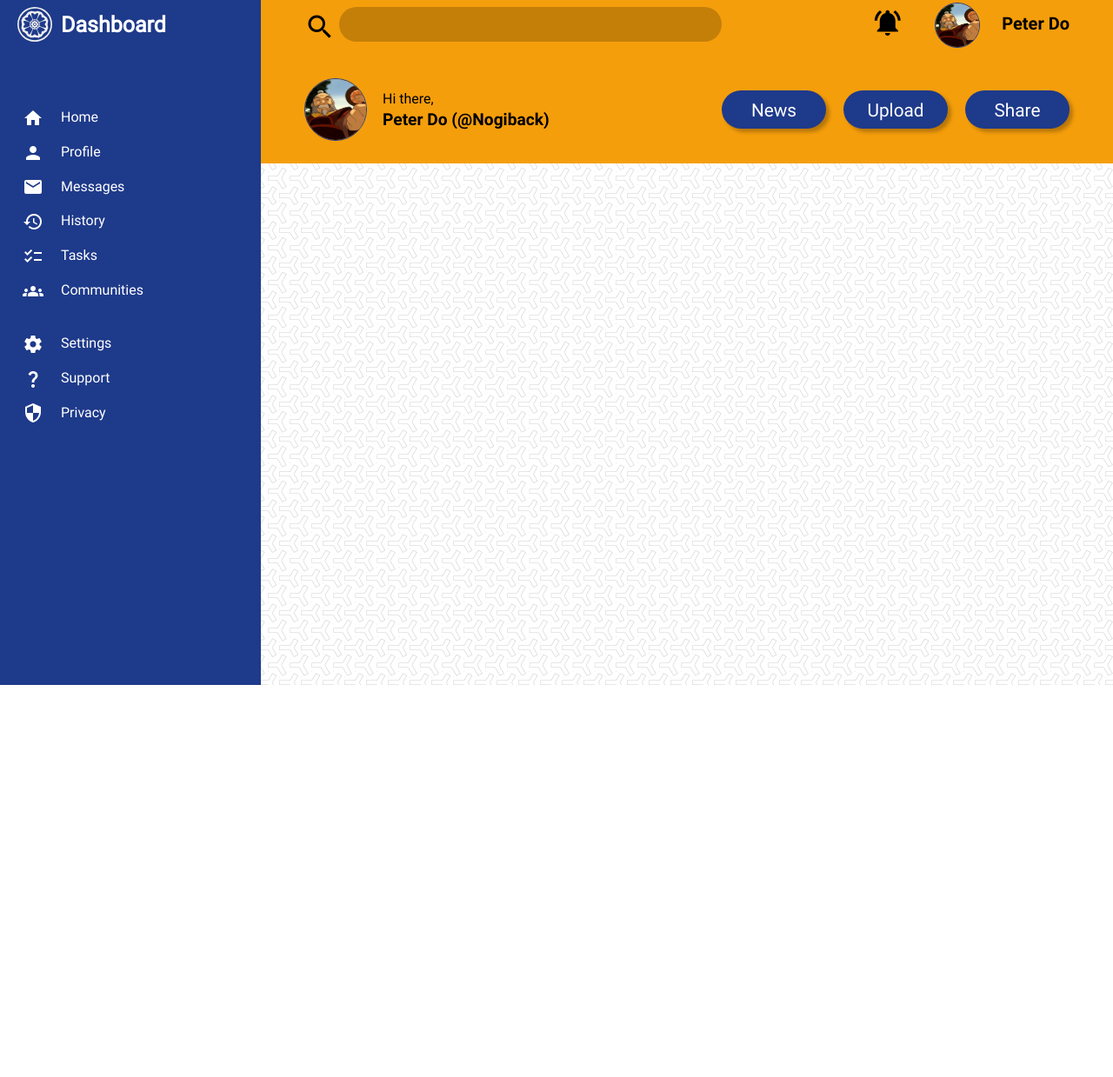
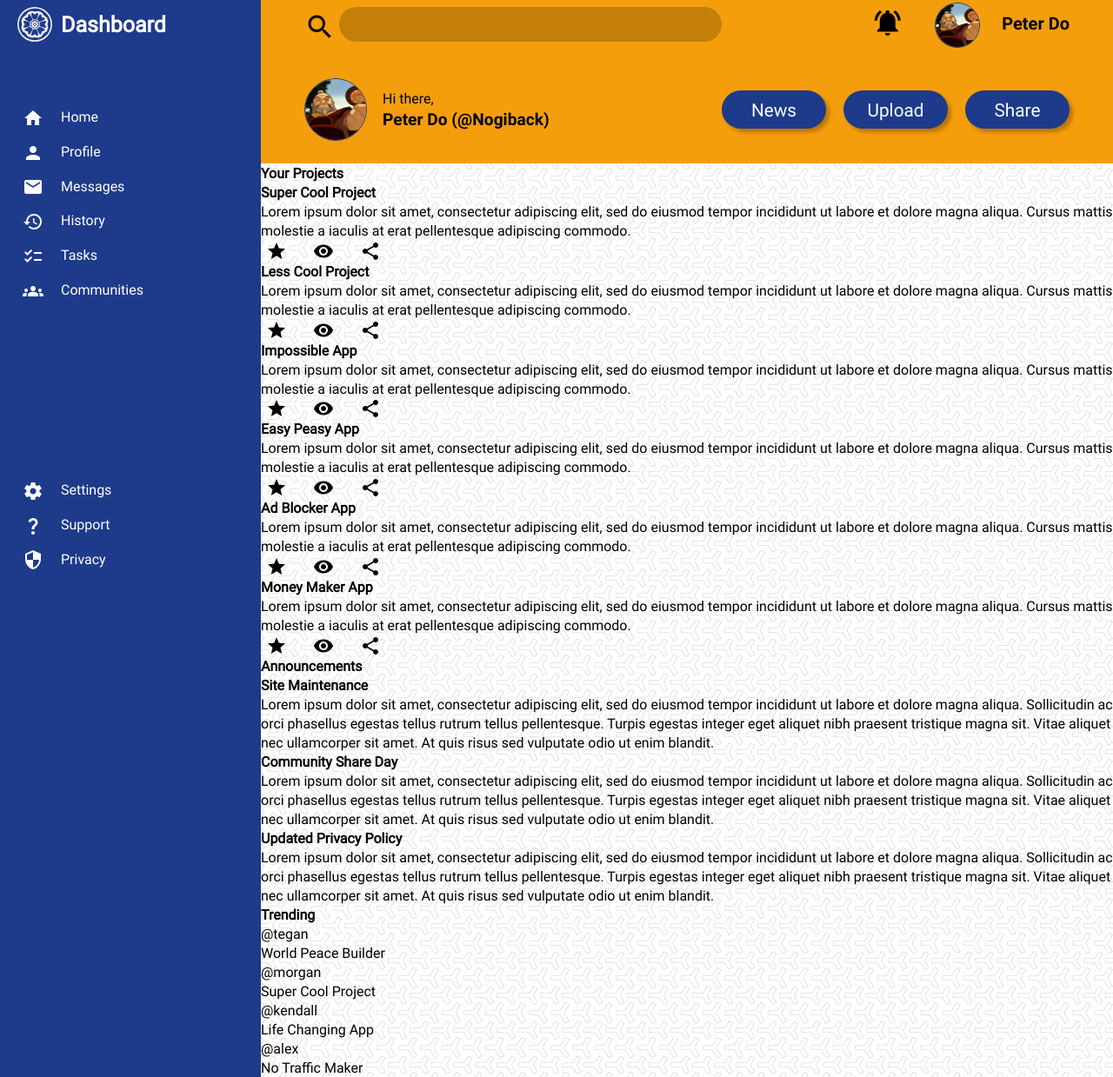
Before and after one commit to Nogiback/Admin-Dashboard, a plain HTML site: page index.html in a window 1280 px wide. Shown: the part 12-1251 px from the top of the page at 87% size. Before the commit the page ends 800 px from the top, so only its background shows below. Drawn offline with Linux system fonts and the light colour scheme.

Commit message:
Added main content divs, fixed header to top of page

```diff
--- a/index.html
+++ b/index.html
@@ -62,9 +62,117 @@
   </div>
 
   <div class="main-content">
-    <div class="main-cards"></div>
-    <div class="announcements"></div>
-    <div class="trending"></div>
+    <div class="main-cards">
+      <h3>Your Projects</h3>
+      <div class="cards">
+        <div class="card">
+          <h5 class="card-title">Super Cool Project</h5>
+          <p class="card-text">Lorem ipsum dolor sit amet, consectetur adipiscing elit, sed do eiusmod tempor incididunt ut labore et dolore magna aliqua. Cursus mattis molestie a iaculis at erat pellentesque adipiscing commodo.</p>
+          <div class="actions">
+            <span class="material-icons">star</span>
+            <span class="material-icons">visibility</span>
+            <span class="material-icons">share</span>
+          </div>
+        </div>
+        <div class="card">
+          <h5 class="card-title">Less Cool Project</h5>
+          <p class="card-text">Lorem ipsum dolor sit amet, consectetur adipiscing elit, sed do eiusmod tempor incididunt ut labore et dolore magna aliqua. Cursus mattis molestie a iaculis at erat pellentesque adipiscing commodo.</p>
+          <div class="actions">
+            <span class="material-icons">star</span>
+            <span class="material-icons">visibility</span>
+            <span class="material-icons">share</span>
+          </div>
+        </div>
+        <div class="card">
+          <h5 class="card-title">Impossible App</h5>
+          <p class="card-text">Lorem ipsum dolor sit amet, consectetur adipiscing elit, sed do eiusmod tempor incididunt ut labore et dolore magna aliqua. Cursus mattis molestie a iaculis at erat pellentesque adipiscing commodo.</p>
+          <div class="actions">
+            <span class="material-icons">star</span>
+            <span class="material-icons">visibility</span>
+            <span class="material-icons">share</span>
+          </div>
+        </div>
+        <div class="card">
+          <h5 class="card-title">Easy Peasy App</h5>
+          <p class="card-text">Lorem ipsum dolor sit amet, consectetur adipiscing elit, sed do eiusmod tempor incididunt ut labore et dolore magna aliqua. Cursus mattis molestie a iaculis at erat pellentesque adipiscing commodo.</p>
+          <div class="actions">
+            <span class="material-icons">star</span>
+            <span class="material-icons">visibility</span>
+            <span class="material-icons">share</span>
+          </div>
+        </div>
+        <div class="card">
+          <h5 class="card-title">Ad Blocker App</h5>
+          <p class="card-text">Lorem ipsum dolor sit amet, consectetur adipiscing elit, sed do eiusmod tempor incididunt ut labore et dolore magna aliqua. Cursus mattis molestie a iaculis at erat pellentesque adipiscing commodo.</p>
+          <div class="actions">
+            <span class="material-icons">star</span>
+            <span class="material-icons">visibility</span>
+            <span class="material-icons">share</span>
+          </div>
+        </div>
+        <div class="card">
+          <h5 class="card-title">Money Maker App</h5>
+          <p class="card-text">Lorem ipsum dolor sit amet, consectetur adipiscing elit, sed do eiusmod tempor incididunt ut labore et dolore magna aliqua. Cursus mattis molestie a iaculis at erat pellentesque adipiscing commodo.</p>
+          <div class="actions">
+            <span class="material-icons">star</span>
+            <span class="material-icons">visibility</span>
+            <span class="material-icons">share</span>
+          </div>
+        </div>
+      </div>
+    </div>
+
+    <div class="announcements">
+      <h3>Announcements</h3>
+      <ul class="card">
+        <li class="announcment">
+          <h5 class="card-title">Site Maintenance</h5>
+          <p class="card-text">Lorem ipsum dolor sit amet, consectetur adipiscing elit, sed do eiusmod tempor incididunt ut labore et dolore magna aliqua. Sollicitudin ac orci phasellus egestas tellus rutrum tellus pellentesque. Turpis egestas integer eget aliquet nibh praesent tristique magna sit. Vitae aliquet nec ullamcorper sit amet. At quis risus sed vulputate odio ut enim blandit.</p>
+        </li>
+        <li class="announcment">
+          <h5 class="card-title">Community Share Day</h5>
+          <p class="card-text">Lorem ipsum dolor sit amet, consectetur adipiscing elit, sed do eiusmod tempor incididunt ut labore et dolore magna aliqua. Sollicitudin ac orci phasellus egestas tellus rutrum tellus pellentesque. Turpis egestas integer eget aliquet nibh praesent tristique magna sit. Vitae aliquet nec ullamcorper sit amet. At quis risus sed vulputate odio ut enim blandit.</p>
+        </li>
+        <li class="announcment">
+          <h5 class="card-title">Updated Privacy Policy</h5>
+          <p class="card-text">Lorem ipsum dolor sit amet, consectetur adipiscing elit, sed do eiusmod tempor incididunt ut labore et dolore magna aliqua. Sollicitudin ac orci phasellus egestas tellus rutrum tellus pellentesque. Turpis egestas integer eget aliquet nibh praesent tristique magna sit. Vitae aliquet nec ullamcorper sit amet. At quis risus sed vulputate odio ut enim blandit.</p>
+        </li>
+      </ul>
+    </div>
+
+    <div class="trending">
+      <h3>Trending</h3>
+      <ul class="card">
+        <li class="trend trend-1">
+          <div class="picture"></div>
+          <div class="account">
+            <p class="username">@tegan</p>
+            <p class="name card-text">World Peace Builder</p>
+          </div>
+        </li>
+        <li class="trend trend-2">
+          <div class="picture"></div>
+          <div class="account">
+            <p class="username">@morgan</p>
+            <p class="name card-text">Super Cool Project</p>
+          </div>
+        </li>
+        <li class="trend trend-3">
+          <div class="picture"></div>
+          <div class="account">
+            <p class="username">@kendall</p>
+            <p class="name card-text">Life Changing App</p>
+          </div>
+        </li>
+        <li class="trend trend-4">
+          <div class="picture"></div>
+          <div class="account">
+            <p class="username">@alex</p>
+            <p class="name card-text">No Traffic Maker</p>
+          </div>
+        </li>
+      </ul>
+    </div>
   </div>
 
 </body>
--- a/styles.css
+++ b/styles.css
@@ -81,6 +81,8 @@ body {
   grid-template-columns: repeat(2, minmax(400px, 1fr));
   grid-template-rows:  1fr 1fr;
   color: black;
+  position: sticky;
+  top: 0;
 }
 
 .search-bar {
```
